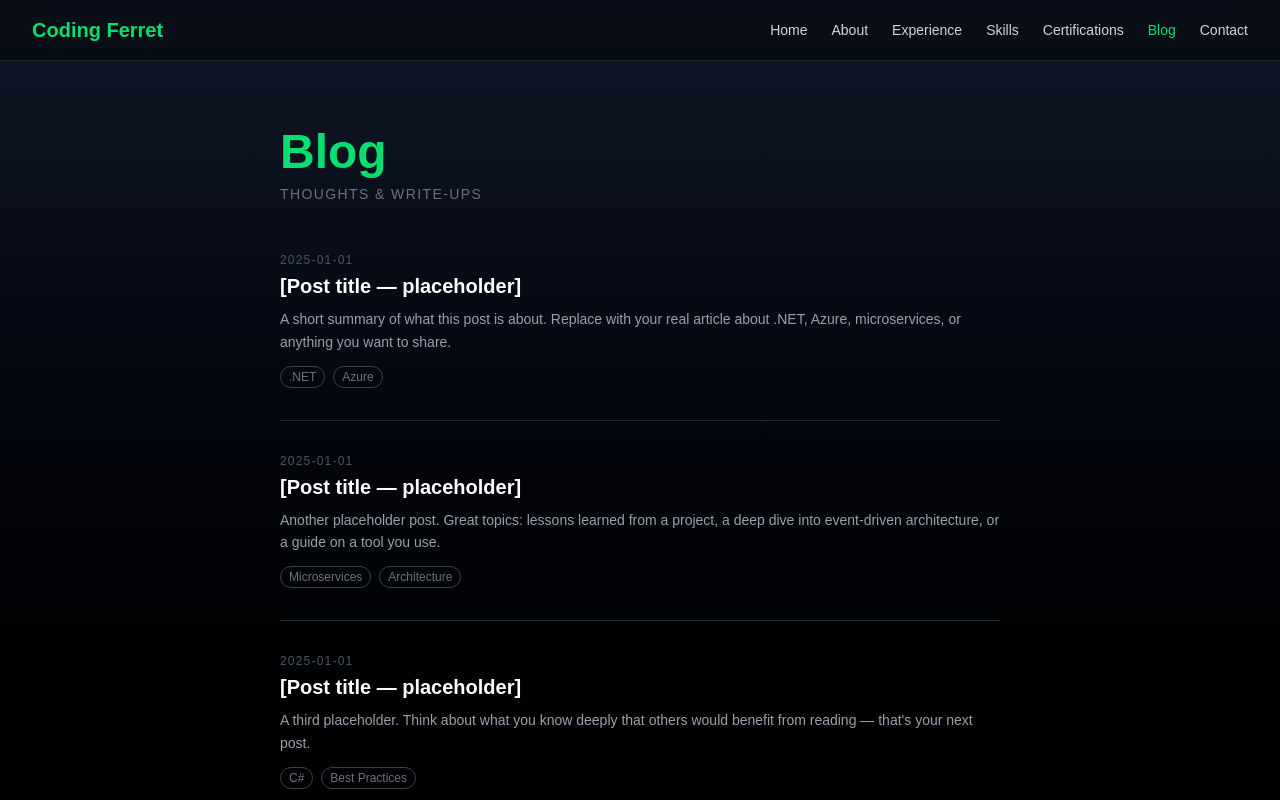
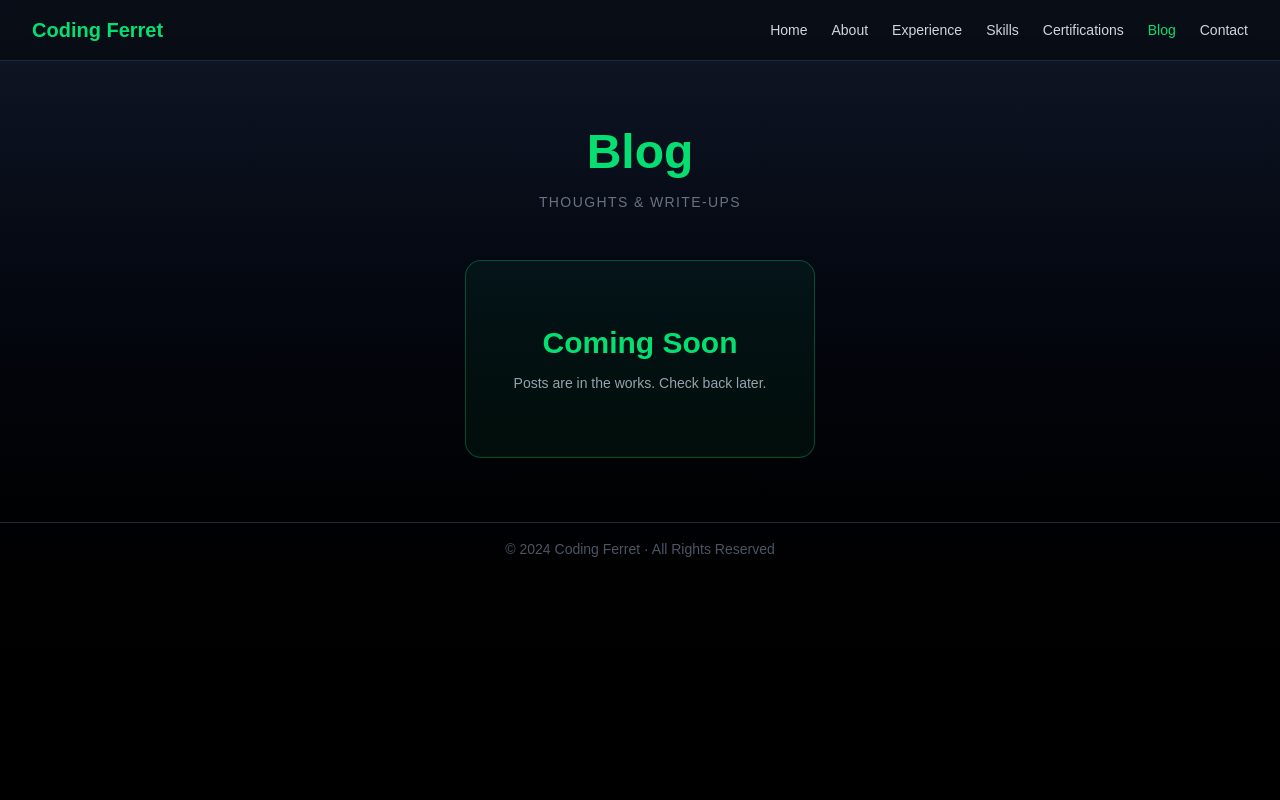
Before and after one commit to Delizald/coding-ferret, a Next.js app: page /blog in a window 1280 px wide. Shown: the top 800 px of the page. Built offline with nearby package versions, Linux system fonts and the light colour scheme.

Commit message:
blog wip

```diff
--- a/package.json
+++ b/package.json
@@ -15,13 +15,14 @@
     "react-icons": "^5.5.0"
   },
   "devDependencies": {
+    "@tailwindcss/postcss": "^4.0.0",
     "@types/node": "^20",
     "@types/react": "^18",
     "@types/react-dom": "^18",
     "cross-env": "^10.1.0",
+    "enhanced-resolve": "^5.20.1",
     "eslint": "^9",
     "eslint-config-next": "^16.2.3",
-    "@tailwindcss/postcss": "^4.0.0",
     "postcss": "^8",
     "tailwindcss": "^4.0.0",
     "typescript": "^5"
--- a/src/app/blog/page.tsx
+++ b/src/app/blog/page.tsx
@@ -1,44 +1,50 @@
 import Navbar from "../components/Navbar";
 import Footer from "../components/Footer";
-import Link from "next/link";
 
-const posts = [
-  {
-    slug: "placeholder-post-1",
-    title: "[Post title — placeholder]",
-    date: "2025-01-01",
-    summary:
-      "A short summary of what this post is about. Replace with your real article about .NET, Azure, microservices, or anything you want to share.",
-    tags: [".NET", "Azure"],
-  },
-  {
-    slug: "placeholder-post-2",
-    title: "[Post title — placeholder]",
-    date: "2025-01-01",
-    summary:
-      "Another placeholder post. Great topics: lessons learned from a project, a deep dive into event-driven architecture, or a guide on a tool you use.",
-    tags: ["Microservices", "Architecture"],
-  },
-  {
-    slug: "placeholder-post-3",
-    title: "[Post title — placeholder]",
-    date: "2025-01-01",
-    summary:
-      "A third placeholder. Think about what you know deeply that others would benefit from reading — that's your next post.",
-    tags: ["C#", "Best Practices"],
-  },
-];
+// import Link from "next/link";
+
+// const posts = [
+//   {
+//     slug: "placeholder-post-1",
+//     title: "[Post title — placeholder]",
+//     date: "2025-01-01",
+//     summary:
+//       "A short summary of what this post is about. Replace with your real article about .NET, Azure, microservices, or anything you want to share.",
+//     tags: [".NET", "Azure"],
+//   },
+//   {
+//     slug: "placeholder-post-2",
+//     title: "[Post title — placeholder]",
+//     date: "2025-01-01",
+//     summary:
+//       "Another placeholder post. Great topics: lessons learned from a project, a deep dive into event-driven architecture, or a guide on a tool you use.",
+//     tags: ["Microservices", "Architecture"],
+//   },
+//   {
+//     slug: "placeholder-post-3",
+//     title: "[Post title — placeholder]",
+//     date: "2025-01-01",
+//     summary:
+//       "A third placeholder. Think about what you know deeply that others would benefit from reading — that's your next post.",
+//     tags: ["C#", "Best Practices"],
+//   },
+// ];
 
 export default function BlogPage() {
   return (
     <main className="relative min-h-screen bg-gradient-to-b from-gray-900 to-black text-gray-100">
       <Navbar />
 
-      <div className="max-w-3xl mx-auto px-6 pt-32 pb-16">
-        <h1 className="text-4xl sm:text-5xl font-bold mb-2 text-green-400">Blog</h1>
+      <div className="max-w-3xl mx-auto px-6 pt-32 pb-16 flex flex-col items-center justify-center text-center">
+        <h1 className="text-4xl sm:text-5xl font-bold mb-4 text-green-400">Blog</h1>
         <p className="text-gray-500 mb-12 text-sm uppercase tracking-widest">Thoughts & write-ups</p>
 
-        <div className="space-y-8">
+        <div className="border border-green-400/30 rounded-2xl px-12 py-16 bg-green-400/5">
+          <p className="text-3xl font-semibold text-green-400 mb-3">Coming Soon</p>
+          <p className="text-gray-400 text-sm">Posts are in the works. Check back later.</p>
+        </div>
+
+        {/* <div className="space-y-8">
           {posts.map((post) => (
             <article
               key={post.slug}
@@ -67,7 +73,7 @@ export default function BlogPage() {
 
         <div className="mt-12 text-center">
           <p className="text-gray-600 text-sm italic">More posts coming soon.</p>
-        </div>
+        </div> */}
       </div>
 
       <Footer />
```
Also changed, not shown: .claude/settings.local.json (added), 1 other file (tests, documents, lock files or other folders).
